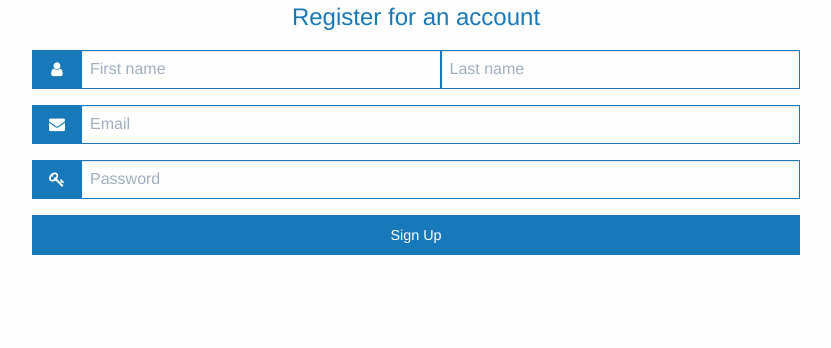
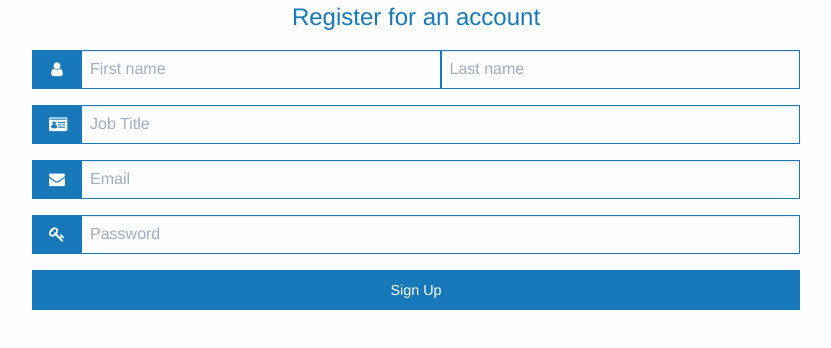
Before and after one commit to Could-this-have-been-an-email/bae.meet.ai, a React (Create React App) app in the folder client/: page /signup in a window 1280 px wide. Shown: the top 348 px of the page, without its empty margins (224-1055 px from the left). Built offline with nearby package versions, Linux system fonts and the light colour scheme.

Commit message:
Added Job Title

```diff
--- a/client/src/pages/SignUp.js
+++ b/client/src/pages/SignUp.js
@@ -1,23 +1,24 @@
-import React, { useState, useEffect } from "react";
+import React from "react";
 import "../styles/SignUp.css";
 
 function SignUp() {
-  const [firstname, setFirstname] = useState();
-  const [lastname, setLastname] = useState();
-  const [email, setEmail] = useState();
-  const [password, setPassword] = useState();
-
   const handleSubmit = e => {
     e.preventDefault();
-    console.log("lastname is " + firstname);
-    console.log("lastname is " + lastname);
-    console.log("email is " + email);
-    console.log("password is " + password);
+    console.log(e.target);
+    let oneUser = {
+      firstName: e.target.userFirstName.value,
+      lastName: e.target.userLastName.value,
+      jobTitle: e.target.userJobTitle.value,
+      email: e.target.userEmail.value,
+      password: e.target.userPassword.value
+    };
+
+    console.log(oneUser);
   };
 
   return (
     <div className="container mx-auto px-64">
-      <form onSubmit={handleSubmit}>
+      <form type="submit" onSubmit={handleSubmit} id="userForm">
         <div className="form-icons">
           <h1>Register for an account</h1>
 
@@ -29,14 +30,26 @@ function SignUp() {
               className="input-group-field"
               type="text"
               placeholder="First name"
-              onChange={e => setFirstname(e.target.value)}
+              name="userFirstName"
             />
 
             <input
               className="input-group-field"
               type="text"
               placeholder="Last name"
-              onChange={e => setLastname(e.target.value)}
+              name="userLastName"
+            />
+          </div>
+
+          <div className="input-group">
+            <span className="input-group-label">
+              <i className="fa fa-id-card"></i>
+            </span>
+            <input
+              className="input-group-field"
+              type="text"
+              placeholder="Job Title"
+              name="userJobTitle"
             />
           </div>
 
@@ -48,7 +61,7 @@ function SignUp() {
               className="input-group-field"
               type="text"
               placeholder="Email"
-              onChange={e => setEmail(e.target.value)}
+              name="userEmail"
             />
           </div>
 
@@ -60,12 +73,16 @@ function SignUp() {
               className="input-group-field"
               type="text"
               placeholder="Password"
-              onChange={e => setPassword(e.target.value)}
+              name="userPassword"
             />
           </div>
         </div>
 
-        <button className="button expanded">Sign Up</button>
+        <input
+          value="Sign Up"
+          className="button expanded"
+          type="submit"
+        ></input>
       </form>
     </div>
   );
```
